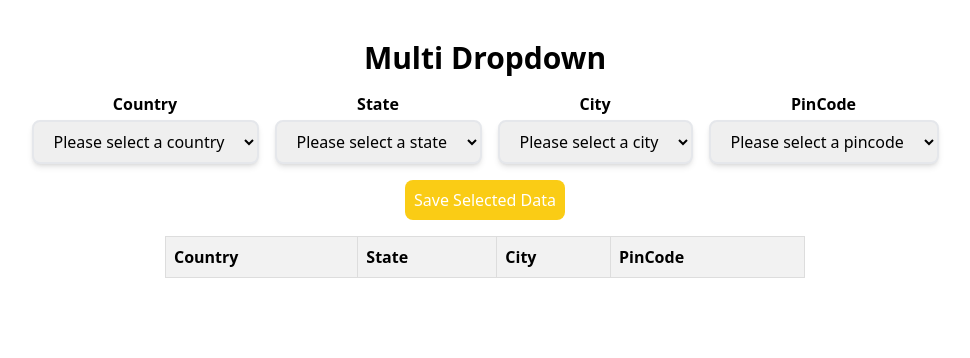
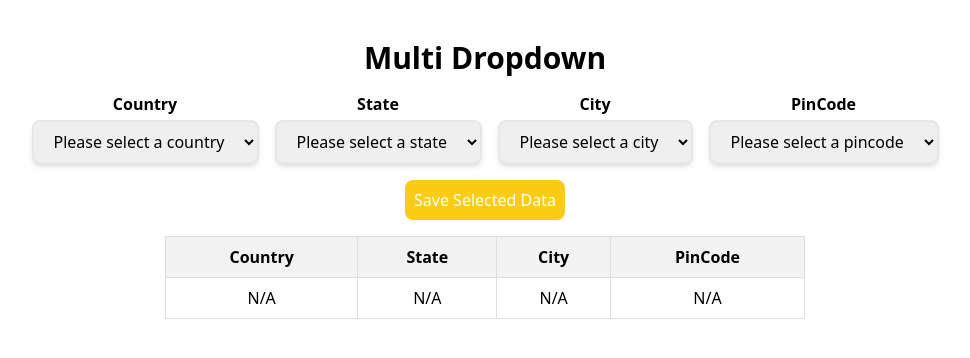
Before and after one commit to sachin-rohilla/Multi-Dropdowns-App, a React (Vite) app: page / in a window 1280 px wide. Shown: the top 358 px of the page, without its empty margins (155-1125 px from the left). Built offline with nearby package versions, Linux system fonts and the light colour scheme.

Commit message:
fix-code

```diff
--- a/src/App.css
+++ b/src/App.css
@@ -7,7 +7,7 @@
 .styled-table td {
   border: 1px solid #ddd;
   padding: 8px;
-  text-align: left;
+  text-align: center;
 }
 
 .styled-table th {
--- a/src/App.jsx
+++ b/src/App.jsx
@@ -66,7 +66,9 @@ function App() {
       toast.error("Please select pincode");
     } else {
       setTableList((prev) => [...prev, selectedData]);
-
+      setCountryId(null);
+      setStateId(null);
+      setCityId(null);
       setSelectedData({
         country: "",
         state: "",
@@ -76,7 +78,7 @@ function App() {
       toast.success("Data saved successfully");
     }
   };
-  console.log(selectedData);
+  console.log(selectedData, countryId);
 
   return (
     <>
@@ -109,14 +111,23 @@ function App() {
             </tr>
           </thead>
           <tbody>
-            {tableList?.map((item, index) => (
-              <tr key={index}>
-                <td>{item?.country || "N/A"}</td>
-                <td>{item?.state || "N/A"}</td>
-                <td>{item?.city || "N/A"}</td>
-                <td>{item?.pincode || "N/A"}</td>
+            {tableList?.length > 0 ? (
+              tableList?.map((item, index) => (
+                <tr key={index}>
+                  <td>{item?.country}</td>
+                  <td>{item?.state}</td>
+                  <td>{item?.city}</td>
+                  <td>{item?.pincode}</td>
+                </tr>
+              ))
+            ) : (
+              <tr>
+                <td>N/A</td>
+                <td>N/A</td>
+                <td>N/A</td>
+                <td>N/A</td>
               </tr>
-            ))}
+            )}
           </tbody>
         </table>
       </div>
--- a/src/components/CountryDropdown.jsx
+++ b/src/components/CountryDropdown.jsx
@@ -2,7 +2,7 @@ import React from "react";
 import SelectComp from "./SelectComp";
 import { countries } from "../constants/constants";
 
-const CountryDropdown = ({ handleChange }) => {
+const CountryDropdown = ({ handleChange, countryId }) => {
   return (
     <div>
       <h1 className="text-center mb-1 font-semibold">Country</h1>
```
